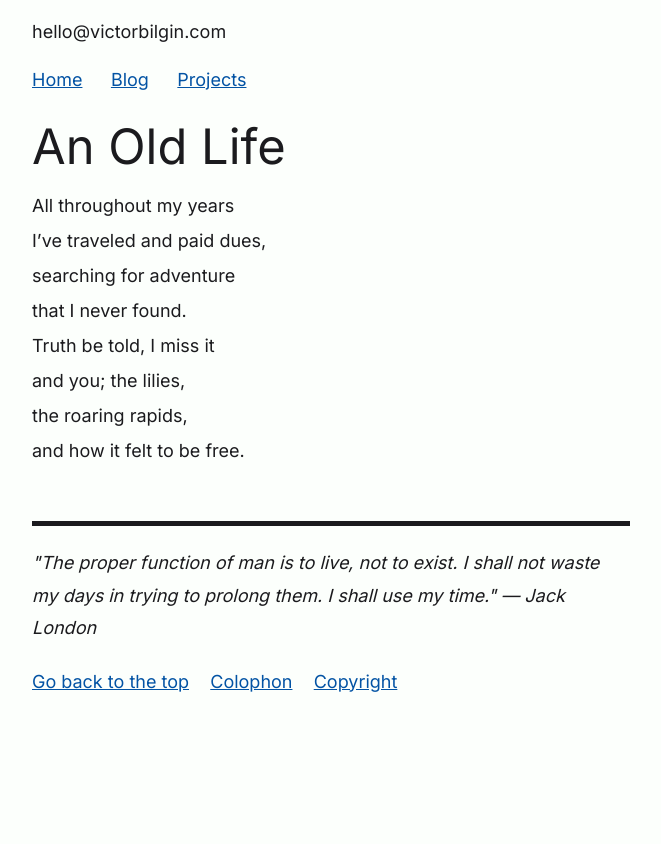
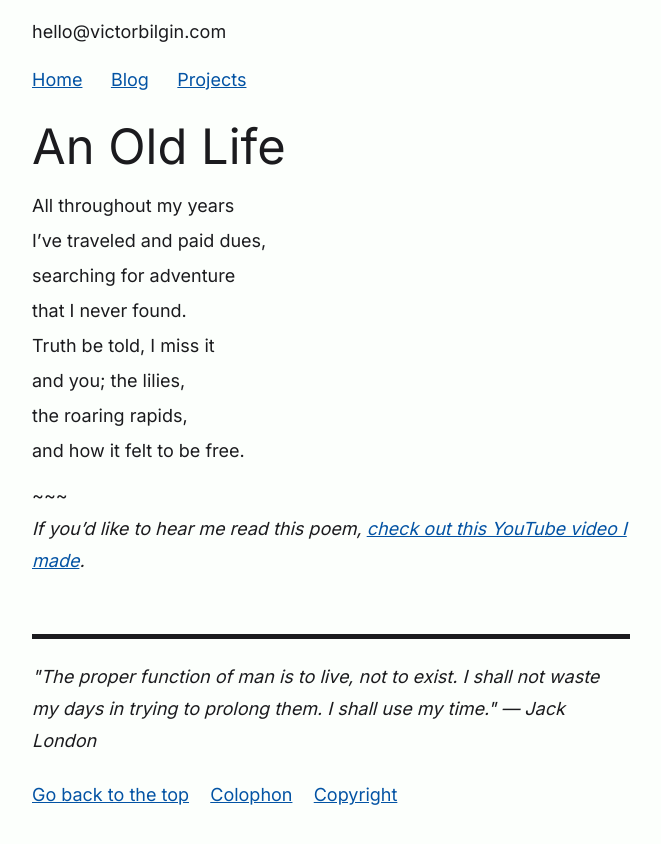
Before and after one commit to vbilgin/victorbilgin.com, a Jekyll site: the page built from collections/_poems/an-old-life.md, in a window 1280 px wide. Shown: the top 844 px of the page, without its empty margins (309-970 px from the left). Built offline with Jekyll 4.4.1, drawn with Linux system fonts in a browser that asks for light colours.

Commit message:
Added link to YouTube video

```diff
--- a/collections/_poems/an-old-life.md
+++ b/collections/_poems/an-old-life.md
@@ -13,3 +13,7 @@ tags: poem
 - and you; the lilies,
 - the roaring rapids,
 - and how it felt to be free.
+
+~~~
+
+_If you'd like to hear me read this poem, [check out this YouTube video I made](https://youtu.be/_4TihoSmk50)._
```
